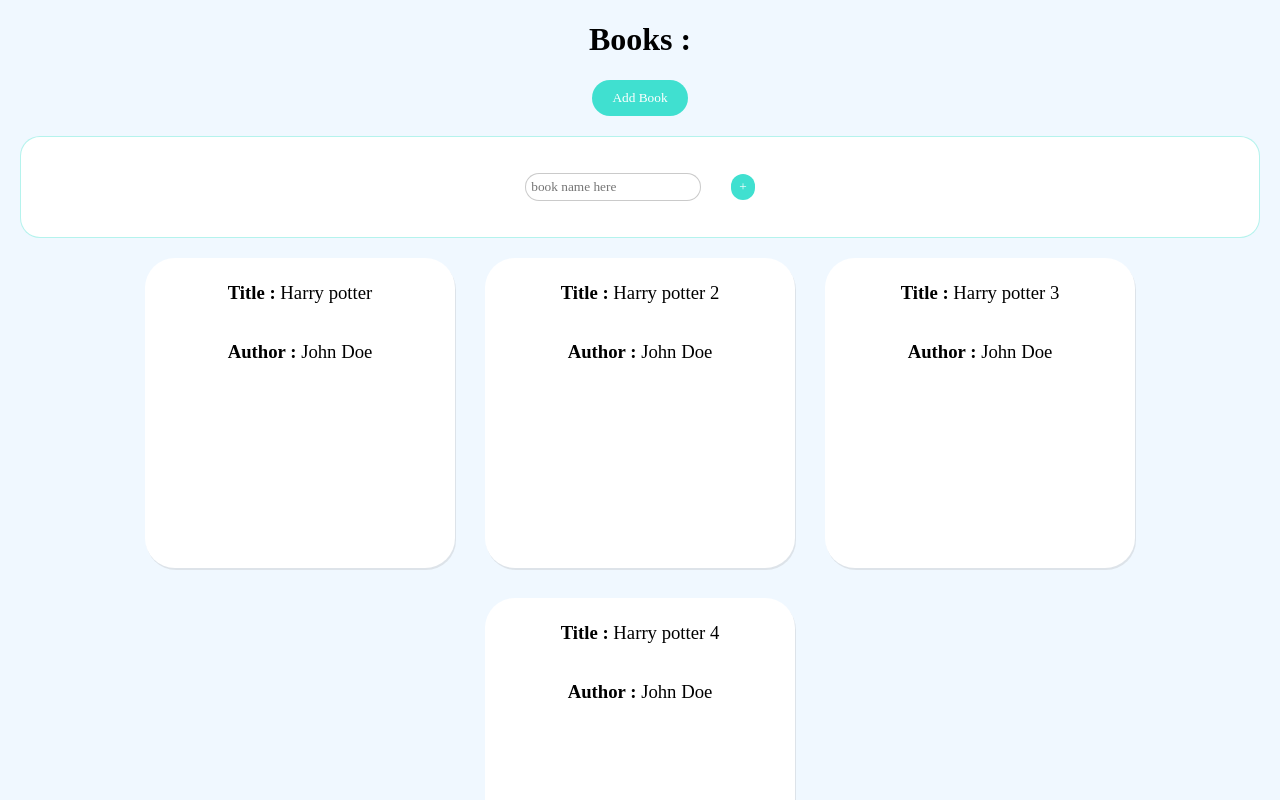
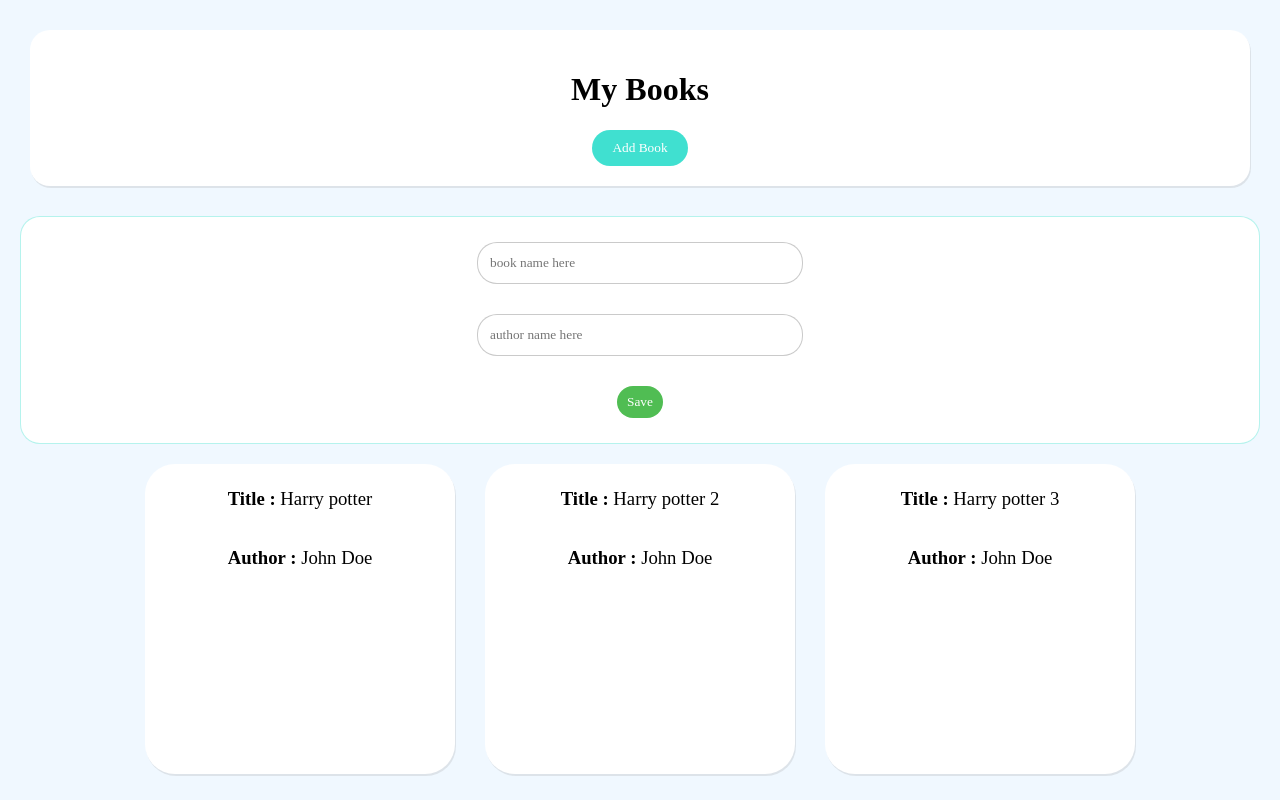
Before and after one commit to 0x4bd0/react-redux-project, a React (Create React App) app: page / in a window 1280 px wide. Both pictures are taken after a click on the button "Add Book". Shown: the top 800 px of the page. Built offline with nearby package versions, Linux system fonts and the light colour scheme.

Commit message:
updated style and logic

```diff
--- a/src/components/addBook.js
+++ b/src/components/addBook.js
@@ -6,17 +6,24 @@ const AddBookC = () => {
     const state = useSelector((state) => state.addBook)
     const [showErr, setShowErr] = useState(false)
     const [input, setInput] = useState('')
+    const [author, setAuthor] = useState('')
 
     const addBookButtonClicked = () => {
         if (input.length > 0) {
             dispatch({
                 type: 'ADD_BOOK',
                 payload: {
-                    title: input
+                    title: input,
+                    author: author
                 }
             })
             setShowErr(false)
             setInput("")
+            setAuthor("")
+            dispatch({
+                type: 'SHOW_HIDE_FORM',
+                payload: null
+            })
         } else {
             setShowErr(true)
         }
@@ -26,8 +33,9 @@ const AddBookC = () => {
 
         state.showForm && < div className="addBookContainer" >
             <input type="text" value={input} onChange={(e) => setInput(e.target.value)} className="addBookInput" placeholder="book name here" />
+            <input type="text" value={author} onChange={(e) => setAuthor(e.target.value)} className="addBookInput" placeholder="author name here" />
             {showErr && <p className="nameValidation">A name is required</p>}
-            <button className="addBookSubmit" onClick={() => addBookButtonClicked()}>+</button>
+            <button className="addBookSubmit" onClick={() => addBookButtonClicked()}>Save</button>
         </div >
 
     );
--- a/src/components/header.js
+++ b/src/components/header.js
@@ -13,7 +13,7 @@ const HeaderC = () => {
 
     return (
         <div className="header">
-            <h1>Books :</h1>
+            <h1>My Books</h1>
             <button className="addBook" onClick={() => showFormButtonClicked()}>Add Book</button>
         </div>
     );
--- a/src/index.css
+++ b/src/index.css
@@ -39,6 +39,7 @@ code {
     border: 0px;
     color: white;
     background-color: turquoise;
+    outline: none;
 }
 
 
@@ -60,7 +61,7 @@ code {
 
 .addBookContainer{
      display: flex;
-    flex-direction: row;
+    flex-direction: column;
     justify-content: space-between;
     flex-wrap: wrap;
     column-gap: 30px;
@@ -68,26 +69,30 @@ code {
     align-items: center;
     justify-content: center;
     margin: 20px;
-    height: 100px;
     border-radius: 20px;
-    height: 100px;
     background-color: white;
     border-radius: 20px;
     border: 1px solid #40e0d063;
+      padding: 25px;
 }
 
 .addBookSubmit{
       border: 0px;
     color: white;
-    background-color: turquoise;
-    padding: 5px 8px;
+    background-color: #19a91ec2;
+    padding: 8px 10px;
     border-radius: 20px;
+    flex:1;
+    outline: none;
 }
 
 .addBookInput{
       border: 1px solid #8080806b;
     border-radius: 20px;
-    padding: 5px;
+    padding: 12px;
+    flex :  1;
+        width: 300px;
+        outline: none;
 }
 
 
@@ -104,3 +109,12 @@ code {
 .bookItemContent {
       font-weight: 100;
 }
+
+
+.header {
+      background-color: white;
+    padding: 20px;
+    margin: 30px;
+    border-radius: 20px;
+      box-shadow: 1px 2px #8888882e;
+}
--- a/src/reducers/bookReducer.js
+++ b/src/reducers/bookReducer.js
@@ -32,7 +32,8 @@ const booksReducer = (state = initState, action = {}) => {
                 ...state,
                 {
                     title: payload.title,
-                    id: state[state.length - 1].id + 1
+                    id: state[state.length - 1].id + 1,
+                    author: payload.author ? payload.author : 'Anonymous'
                 }
             ]
         default:
```
